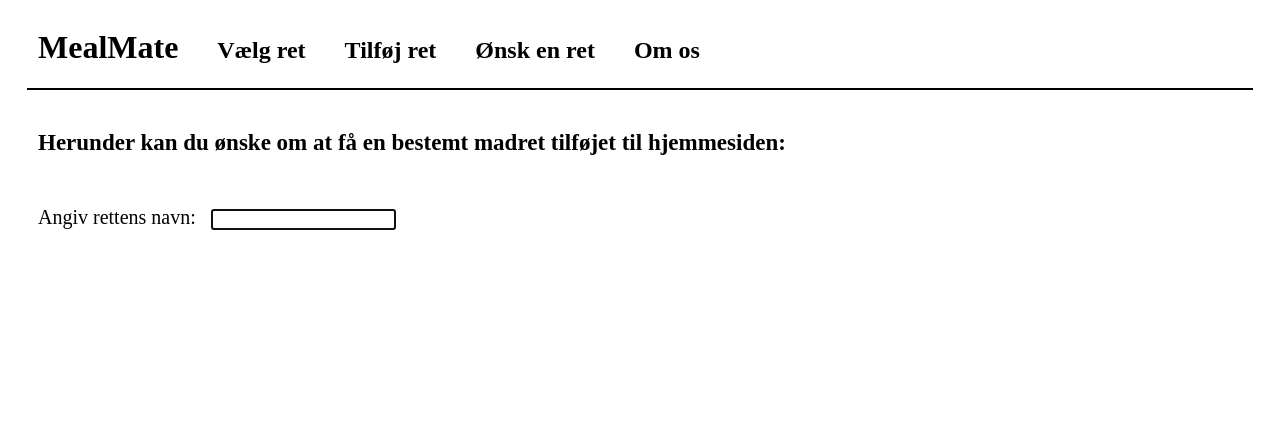
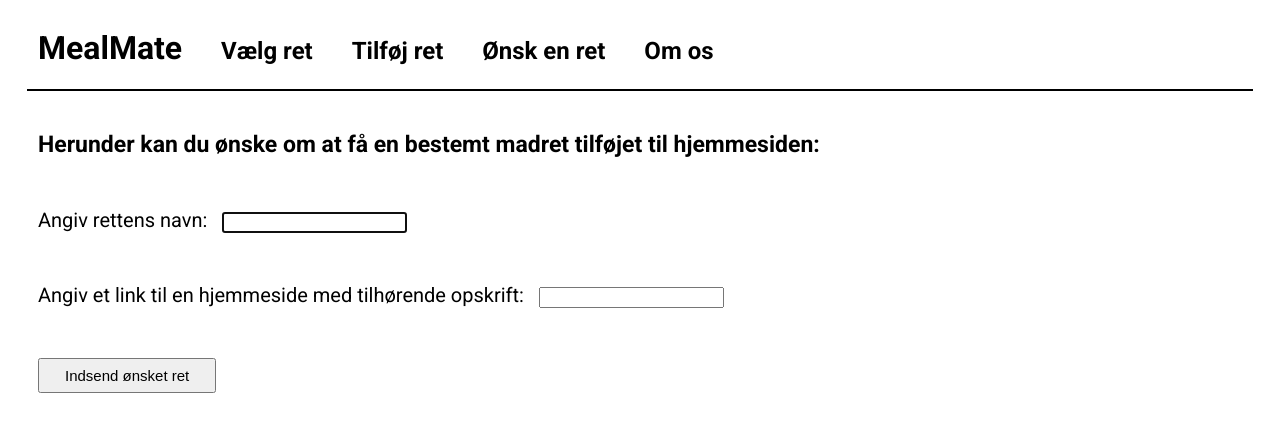
Before and after one commit to niko579a/Teknologi-eksamen, a plain HTML site: page requestFood.html in a window 1280 px wide. Drawn offline with Linux system fonts and the light colour scheme.

Commit message:
færdiggjort ønsk ret siden

```diff
--- a/css/chooseFood.css
+++ b/css/chooseFood.css
@@ -76,4 +76,5 @@
     width: 200px;
     margin-left: 32px;
     margin-top: 35px;
+    font-size: 20px;
 }
--- a/css/navBar.css
+++ b/css/navBar.css
@@ -1,3 +1,9 @@
+@import url('https://fonts.googleapis.com/css2?family=Roboto:ital,wght@0,400;0,700;1,400;1,700&display=swap');
+
+body{
+    font-family: 'Roboto', sans-serif;
+}
+
 .nav{
 }
 
--- a/css/requestFood.css
+++ b/css/requestFood.css
@@ -8,7 +8,18 @@
     margin-top: 50px;
 }
 
+.sceondInformation{
+    margin-left: 30px;
+    margin-top: 50px;
+}
+
 input{
     margin-left: 10px;
+}
 
+.confirmButton{
+    margin-left: 30px;
+    margin-top: 30px;
+    padding: 7px 25px;
+    font-size: 15px;
 }
--- a/requestFood.html
+++ b/requestFood.html
@@ -23,7 +23,9 @@
     <div>
     <p class="titleText" style="font-size: 23px;"><b>Herunder kan du ønske om at få en bestemt madret tilføjet til hjemmesiden:</b></p>
     <p class="firstInformation" style="font-size: 20px;">Angiv rettens navn: <input type="text" autofocus></p>
-   </div>
+    <p class="sceondInformation" style="font-size: 20px;">Angiv et link til en hjemmeside med tilhørende opskrift: <input type="text" autofocus></p>
+    <button class="confirmButton">Indsend ønsket ret</button>
+  </div>
     <!-- requestFood css end-->
 </body>
 </html>
```
